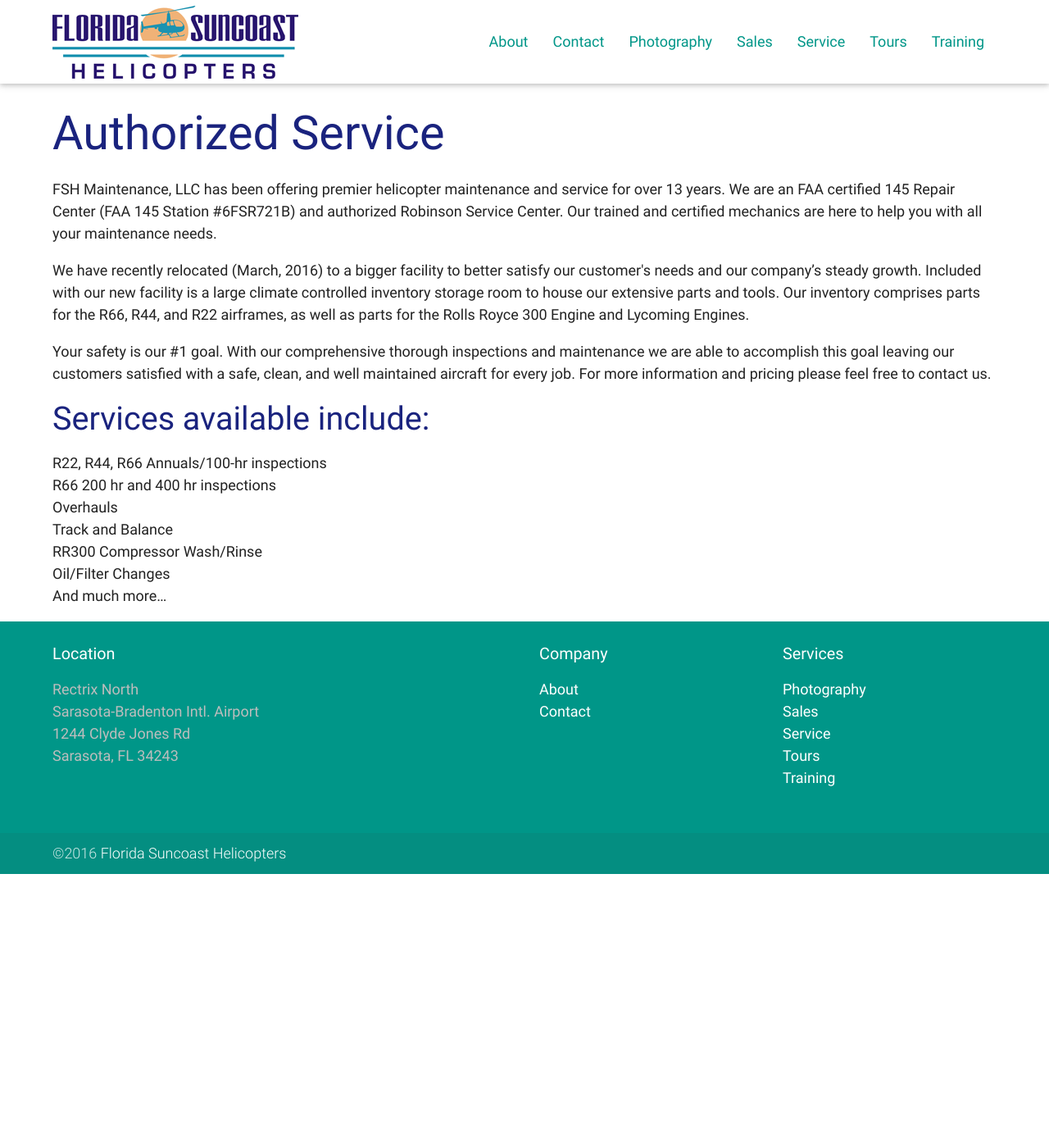
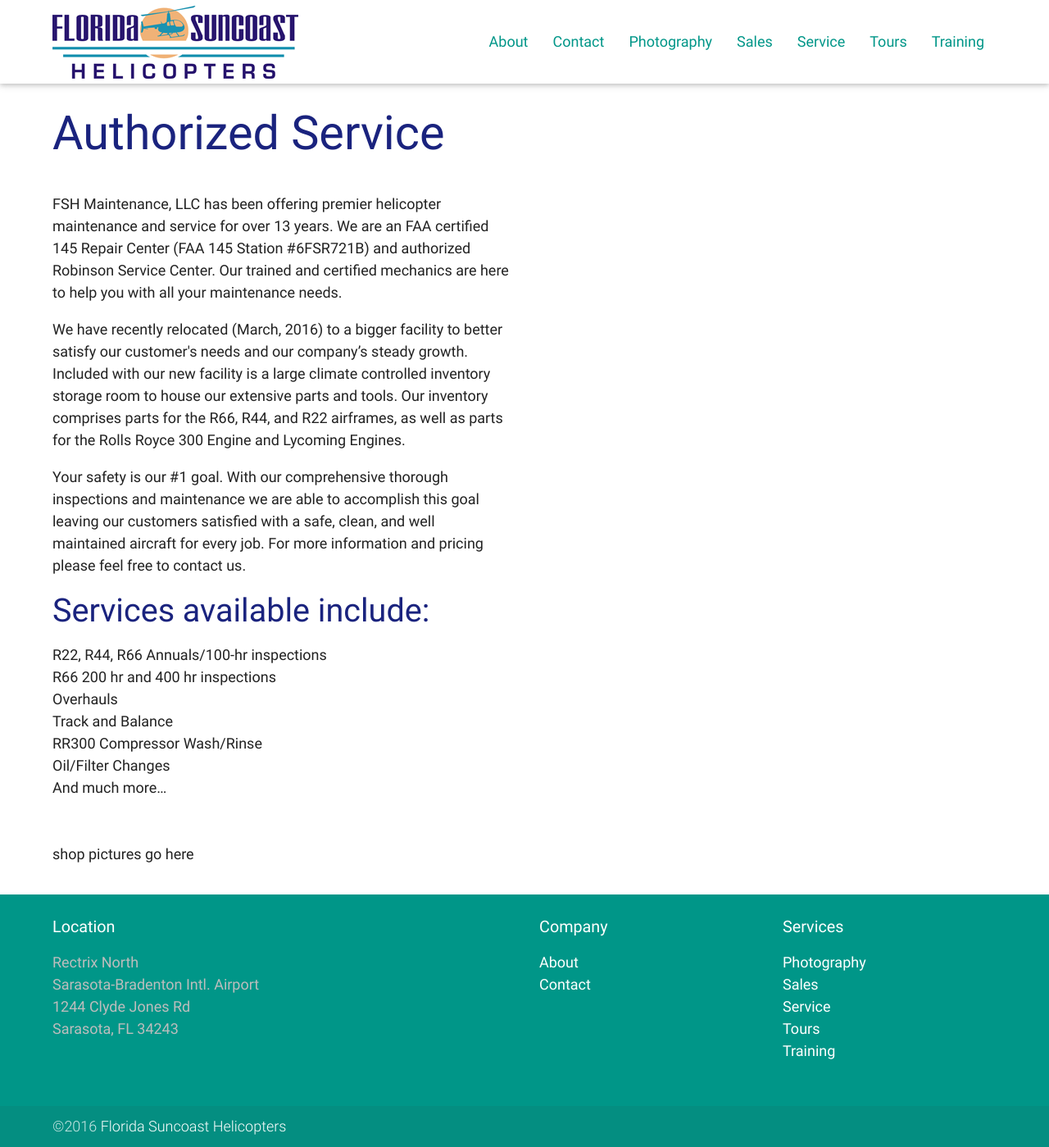
Before and after one commit to joncoop/fsh, a Jekyll site: the page built from service.html, in a window 1280 px wide. Shown: the whole page at 82% size. Built offline with Jekyll 4.4.1, drawn with Linux system fonts in a browser that asks for light colours; nearby versions of some CDN libraries; before the commit the page ends 1066 px from its top, so only the background shows below that.

Commit message:
Add divs for service layout.

```diff
--- a/index.html
+++ b/index.html
@@ -54,7 +54,6 @@
         <p class="light">Take flight along Sarasota’s coast to see its unique downtown architecture, spectacular beachfront homes, world-famous white sand beaches, and marine wildlife. Thirty-minute and one-hour tours are available.</p>
         <a class="waves-effect waves-light btn" href="{{ site.github.url }}/tours.html">Book Now</a>
       </div>
-
     </div>
   </div>
 </div>
--- a/service.html
+++ b/service.html
@@ -3,13 +3,15 @@
 title: Authorized Service
 ---
 
+<div class="row">
+  <div class="col s12 m6">
     <p>FSH Maintenance, LLC has been offering premier helicopter maintenance and service for over 13 years. We are an FAA certified 145 Repair Center (FAA 145 Station #6FSR721B) and authorized Robinson Service Center. Our trained and certified mechanics are here to help you with all your maintenance needs.</p>
 
     <p>We have recently relocated (March, 2016) to a bigger facility to better satisfy our customer's needs and our company’s steady growth. Included with our new facility is a large climate controlled inventory storage room to house our extensive parts and tools. Our inventory comprises parts for the R66, R44, and R22 airframes, as well as parts for the Rolls Royce 300 Engine and Lycoming Engines. </p>
 
     <p>Your safety is our #1 goal. With our comprehensive thorough inspections and maintenance we are able to accomplish this goal leaving our customers satisfied with a safe, clean, and well maintained aircraft for every job. For more information and pricing please feel free to contact us.</p>
 
-<h2 class="sub-heading">Services available include:</h2>
+    <h2>Services available include:</h2>
     <ul>
     <li>R22, R44, R66 Annuals/100-hr inspections</li>
     <li>R66 200 hr and 400 hr inspections</li>
@@ -19,3 +21,11 @@
     <li>Oil/Filter Changes</li>
     <li>And much more…</li>
     </ul>
+  </div>
+</div>
+
+<div class="row">
+  <div class="col s12 m6">
+    shop pictures go here
+  </div>
+</div>
```
Lines whose indentation alone changed are shown as unchanged.
